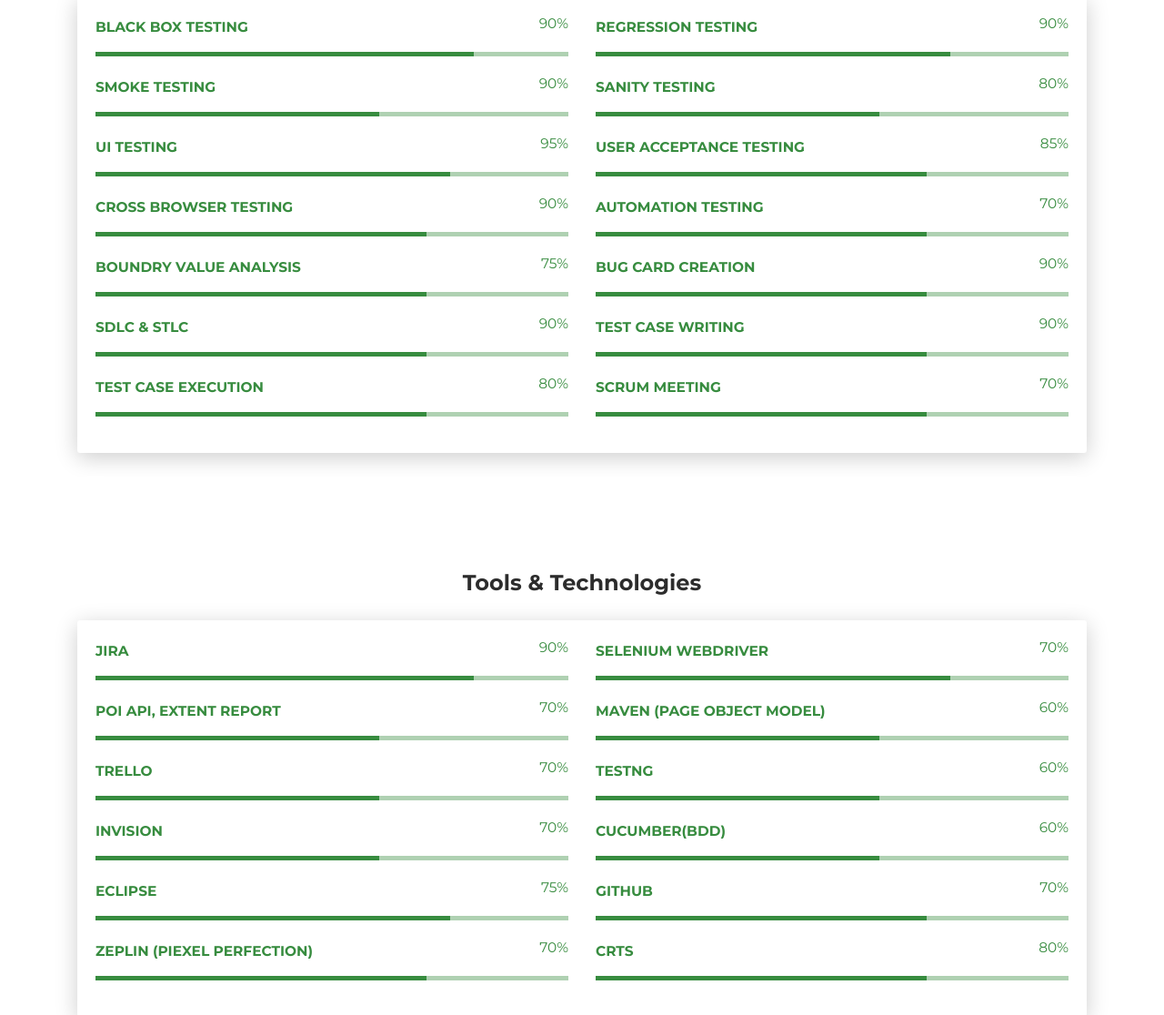
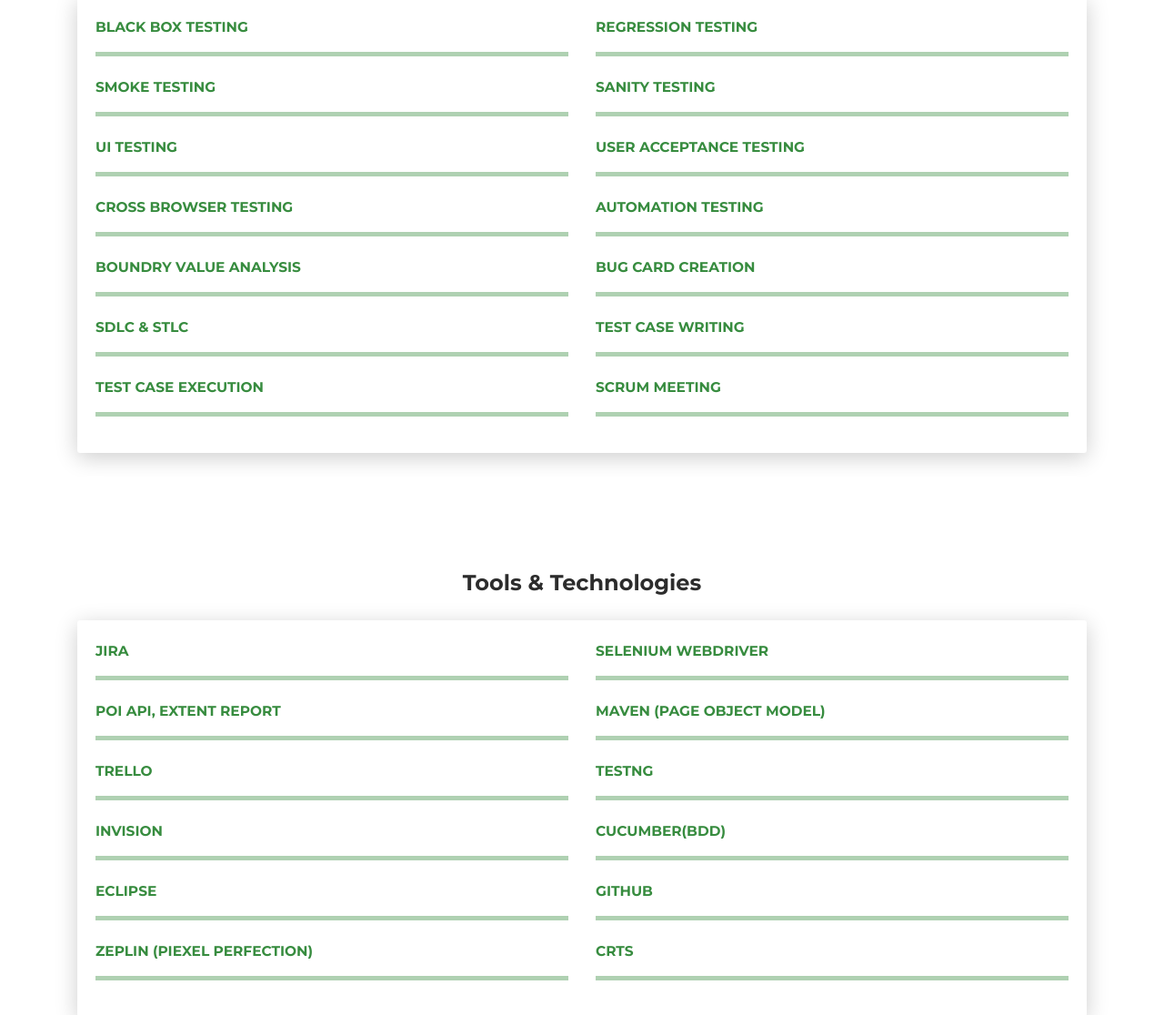
Before and after one commit to hafizamirulhassan/resume, a plain HTML site: page index.html in a window 1280 px wide. Shown: the part 1069-2185 px from the top of the page at 91% size. Drawn offline with Linux system fonts and the light colour scheme.

Commit message:
Progress bar removed

```diff
--- a/index.html
+++ b/index.html
@@ -109,17 +109,15 @@
             <div class="progress-container progress-primary"><span class="progress-badge"><b>Black Box testing</b></span>
 
               <div class="progress">
+             </div>
 
-                <div class="progress-bar progress-bar-primary" data-aos="progress-full" data-aos-offset="10" data-aos-duration="2000" role="progressbar" aria-valuenow="60" aria-valuemin="0" aria-valuemax="100" style="width: 80%;"></div><span class="progress-value">90%</span>
-
-              </div>
 
             </div>
           </div>
           <div class="col-md-6">
             <div class="progress-container progress-primary"><span class="progress-badge"><b>Regression Testing</b></span>
               <div class="progress">
-                <div class="progress-bar progress-bar-primary" data-aos="progress-full" data-aos-offset="10" data-aos-duration="2000" role="progressbar" aria-valuenow="60" aria-valuemin="0" aria-valuemax="100" style="width: 75%;"></div><span class="progress-value">90%</span>
+               <!-- <div class="progress-bar progress-bar-primary" data-aos="progress-full" data-aos-offset="10" data-aos-duration="2000" role="progressbar" aria-valuenow="60" aria-valuemin="0" aria-valuemax="100" style="width: 75%;"></div><span class="progress-value">90%</span> -->
               </div>
             </div>
           </div>
@@ -128,14 +126,14 @@
           <div class="col-md-6">
             <div class="progress-container progress-primary"><span class="progress-badge"><b>Smoke Testing</b></span>
               <div class="progress">
-                <div class="progress-bar progress-bar-primary" data-aos="progress-full" data-aos-offset="10" data-aos-duration="2000" role="progressbar" aria-valuenow="60" aria-valuemin="0" aria-valuemax="100" style="width: 60%;"></div><span class="progress-value">90%</span>
+               <!-- <div class="progress-bar progress-bar-primary" data-aos="progress-full" data-aos-offset="10" data-aos-duration="2000" role="progressbar" aria-valuenow="60" aria-valuemin="0" aria-valuemax="100" style="width: 60%;"></div><span class="progress-value">90%</span> -->
               </div>
             </div>
           </div>
           <div class="col-md-6">
             <div class="progress-container progress-primary"><span class="progress-badge"><b>Sanity Testing</b></span>
               <div class="progress">
-                <div class="progress-bar progress-bar-primary" data-aos="progress-full" data-aos-offset="10" data-aos-duration="2000" role="progressbar" aria-valuenow="60" aria-valuemin="0" aria-valuemax="100" style="width: 60%;"></div><span class="progress-value">80%</span>
+              <!--  <div class="progress-bar progress-bar-primary" data-aos="progress-full" data-aos-offset="10" data-aos-duration="2000" role="progressbar" aria-valuenow="60" aria-valuemin="0" aria-valuemax="100" style="width: 60%;"></div><span class="progress-value">80%</span> -->
               </div>
             </div>
           </div>
@@ -144,70 +142,70 @@
           <div class="col-md-6">
             <div class="progress-container progress-primary"><span class="progress-badge"><b>UI Testing</b></span>
               <div class="progress">
-                <div class="progress-bar progress-bar-primary" data-aos="progress-full" data-aos-offset="10" data-aos-duration="2000" role="progressbar" aria-valuenow="60" aria-valuemin="0" aria-valuemax="100" style="width: 75%;"></div><span class="progress-value">95%</span>
+               <!-- <div class="progress-bar progress-bar-primary" data-aos="progress-full" data-aos-offset="10" data-aos-duration="2000" role="progressbar" aria-valuenow="60" aria-valuemin="0" aria-valuemax="100" style="width: 75%;"></div><span class="progress-value">95%</span> -->
               </div>
             </div>
           </div>
           <div class="col-md-6">
             <div class="progress-container progress-primary"><span class="progress-badge"><b>User Acceptance Testing</b></span>
               <div class="progress">
-                <div class="progress-bar progress-bar-primary" data-aos="progress-full" data-aos-offset="10" data-aos-duration="2000" role="progressbar" aria-valuenow="60" aria-valuemin="0" aria-valuemax="100" style="width: 70%;"></div><span class="progress-value">85%</span>
+               <!-- <div class="progress-bar progress-bar-primary" data-aos="progress-full" data-aos-offset="10" data-aos-duration="2000" role="progressbar" aria-valuenow="60" aria-valuemin="0" aria-valuemax="100" style="width: 70%;"></div><span class="progress-value">85%</span> -->
               </div>
             </div>
           </div>
           <div class="col-md-6">
             <div class="progress-container progress-primary"><span class="progress-badge"><b>Cross Browser Testing</b></span>
               <div class="progress">
-                <div class="progress-bar progress-bar-primary" data-aos="progress-full" data-aos-offset="10" data-aos-duration="2000" role="progressbar" aria-valuenow="60" aria-valuemin="0" aria-valuemax="100" style="width: 70%;"></div><span class="progress-value">90%</span>
+               <!-- <div class="progress-bar progress-bar-primary" data-aos="progress-full" data-aos-offset="10" data-aos-duration="2000" role="progressbar" aria-valuenow="60" aria-valuemin="0" aria-valuemax="100" style="width: 70%;"></div><span class="progress-value">90%</span> -->
               </div>
             </div>
           </div>
           <div class="col-md-6">
             <div class="progress-container progress-primary"><span class="progress-badge"><b>Automation Testing</b></span>
               <div class="progress">
-                <div class="progress-bar progress-bar-primary" data-aos="progress-full" data-aos-offset="10" data-aos-duration="2000" role="progressbar" aria-valuenow="60" aria-valuemin="0" aria-valuemax="100" style="width: 70%;"></div><span class="progress-value">70%</span>
+               <!-- <div class="progress-bar progress-bar-primary" data-aos="progress-full" data-aos-offset="10" data-aos-duration="2000" role="progressbar" aria-valuenow="60" aria-valuemin="0" aria-valuemax="100" style="width: 70%;"></div><span class="progress-value">70%</span> -->
               </div>
             </div>
           </div>
           <div class="col-md-6">
             <div class="progress-container progress-primary"><span class="progress-badge"><b>Boundry Value Analysis</b></span>
               <div class="progress">
-                <div class="progress-bar progress-bar-primary" data-aos="progress-full" data-aos-offset="10" data-aos-duration="2000" role="progressbar" aria-valuenow="60" aria-valuemin="0" aria-valuemax="100" style="width: 70%;"></div><span class="progress-value">75%</span>
+              <!--  <div class="progress-bar progress-bar-primary" data-aos="progress-full" data-aos-offset="10" data-aos-duration="2000" role="progressbar" aria-valuenow="60" aria-valuemin="0" aria-valuemax="100" style="width: 70%;"></div><span class="progress-value">75%</span> -->
               </div>
             </div>
           </div>
           <div class="col-md-6">
             <div class="progress-container progress-primary"><span class="progress-badge"><b>Bug Card Creation</b></span>
               <div class="progress">
-                <div class="progress-bar progress-bar-primary" data-aos="progress-full" data-aos-offset="10" data-aos-duration="2000" role="progressbar" aria-valuenow="60" aria-valuemin="0" aria-valuemax="100" style="width: 70%;"></div><span class="progress-value">90%</span>
+               <!-- <div class="progress-bar progress-bar-primary" data-aos="progress-full" data-aos-offset="10" data-aos-duration="2000" role="progressbar" aria-valuenow="60" aria-valuemin="0" aria-valuemax="100" style="width: 70%;"></div><span class="progress-value">90%</span> -->
               </div>
             </div>
           </div>
           <div class="col-md-6">
             <div class="progress-container progress-primary"><span class="progress-badge"><b>SDLC & STLC</b></span>
               <div class="progress">
-                <div class="progress-bar progress-bar-primary" data-aos="progress-full" data-aos-offset="10" data-aos-duration="2000" role="progressbar" aria-valuenow="60" aria-valuemin="0" aria-valuemax="100" style="width: 70%;"></div><span class="progress-value">90%</span>
+              <!--  <div class="progress-bar progress-bar-primary" data-aos="progress-full" data-aos-offset="10" data-aos-duration="2000" role="progressbar" aria-valuenow="60" aria-valuemin="0" aria-valuemax="100" style="width: 70%;"></div><span class="progress-value">90%</span> -->
               </div>
             </div>
           </div>
           <div class="col-md-6">
             <div class="progress-container progress-primary"><span class="progress-badge"><b>Test Case Writing</b></span>
               <div class="progress">
-                <div class="progress-bar progress-bar-primary" data-aos="progress-full" data-aos-offset="10" data-aos-duration="2000" role="progressbar" aria-valuenow="60" aria-valuemin="0" aria-valuemax="100" style="width: 70%;"></div><span class="progress-value">90%</span>
+               <!-- <div class="progress-bar progress-bar-primary" data-aos="progress-full" data-aos-offset="10" data-aos-duration="2000" role="progressbar" aria-valuenow="60" aria-valuemin="0" aria-valuemax="100" style="width: 70%;"></div><span class="progress-value">90%</span> -->
               </div>
             </div>
           </div>
           <div class="col-md-6">
             <div class="progress-container progress-primary"><span class="progress-badge"><b>Test Case Execution</b></span>
               <div class="progress">
-                <div class="progress-bar progress-bar-primary" data-aos="progress-full" data-aos-offset="10" data-aos-duration="2000" role="progressbar" aria-valuenow="60" aria-valuemin="0" aria-valuemax="100" style="width: 70%;"></div><span class="progress-value">80%</span>
+              <!--  <div class="progress-bar progress-bar-primary" data-aos="progress-full" data-aos-offset="10" data-aos-duration="2000" role="progressbar" aria-valuenow="60" aria-valuemin="0" aria-valuemax="100" style="width: 70%;"></div><span class="progress-value">80%</span> -->
               </div>
             </div>
           </div>
           <div class="col-md-6">
             <div class="progress-container progress-primary"><span class="progress-badge"><b>Scrum Meeting</b></span>
               <div class="progress">
-                <div class="progress-bar progress-bar-primary" data-aos="progress-full" data-aos-offset="10" data-aos-duration="2000" role="progressbar" aria-valuenow="60" aria-valuemin="0" aria-valuemax="100" style="width: 70%;"></div><span class="progress-value">70%</span>
+               <!-- <div class="progress-bar progress-bar-primary" data-aos="progress-full" data-aos-offset="10" data-aos-duration="2000" role="progressbar" aria-valuenow="60" aria-valuemin="0" aria-valuemax="100" style="width: 70%;"></div><span class="progress-value">70%</span> -->
               </div>
             </div>
           </div>
@@ -226,14 +224,14 @@
           <div class="col-md-6">
             <div class="progress-container progress-primary"><span class="progress-badge"><b>Jira</b></span>
               <div class="progress">
-                <div class="progress-bar progress-bar-primary" data-aos="progress-full" data-aos-offset="10" data-aos-duration="2000" role="progressbar" aria-valuenow="60" aria-valuemin="0" aria-valuemax="100" style="width: 80%;"></div><span class="progress-value">90%</span>
+              <!--  <div class="progress-bar progress-bar-primary" data-aos="progress-full" data-aos-offset="10" data-aos-duration="2000" role="progressbar" aria-valuenow="60" aria-valuemin="0" aria-valuemax="100" style="width: 80%;"></div><span class="progress-value">90%</span> -->
               </div>
             </div>
           </div>
           <div class="col-md-6">
             <div class="progress-container progress-primary"><span class="progress-badge"><b>Selenium Webdriver</b></span>
               <div class="progress">
-                <div class="progress-bar progress-bar-primary" data-aos="progress-full" data-aos-offset="10" data-aos-duration="2000" role="progressbar" aria-valuenow="60" aria-valuemin="0" aria-valuemax="100" style="width: 75%;"></div><span class="progress-value">70%</span>
+              <!--  <div class="progress-bar progress-bar-primary" data-aos="progress-full" data-aos-offset="10" data-aos-duration="2000" role="progressbar" aria-valuenow="60" aria-valuemin="0" aria-valuemax="100" style="width: 75%;"></div><span class="progress-value">70%</span> -->
               </div>
             </div>
           </div>
@@ -242,42 +240,42 @@
           <div class="col-md-6">
             <div class="progress-container progress-primary"><span class="progress-badge"><b>POI API, Extent Report</b></span>
               <div class="progress">
-                <div class="progress-bar progress-bar-primary" data-aos="progress-full" data-aos-offset="10" data-aos-duration="2000" role="progressbar" aria-valuenow="60" aria-valuemin="0" aria-valuemax="100" style="width: 60%;"></div><span class="progress-value">70%</span>
+              <!--  <div class="progress-bar progress-bar-primary" data-aos="progress-full" data-aos-offset="10" data-aos-duration="2000" role="progressbar" aria-valuenow="60" aria-valuemin="0" aria-valuemax="100" style="width: 60%;"></div><span class="progress-value">70%</span> -->
               </div>
             </div>
           </div>
           <div class="col-md-6">
             <div class="progress-container progress-primary"><span class="progress-badge"><b>Maven (Page Object Model)</b></span>
               <div class="progress">
-                <div class="progress-bar progress-bar-primary" data-aos="progress-full" data-aos-offset="10" data-aos-duration="2000" role="progressbar" aria-valuenow="60" aria-valuemin="0" aria-valuemax="100" style="width: 60%;"></div><span class="progress-value">60%</span>
+              <!--  <div class="progress-bar progress-bar-primary" data-aos="progress-full" data-aos-offset="10" data-aos-duration="2000" role="progressbar" aria-valuenow="60" aria-valuemin="0" aria-valuemax="100" style="width: 60%;"></div><span class="progress-value">60%</span> -->
               </div>
             </div>
           </div>
           <div class="col-md-6">
             <div class="progress-container progress-primary"><span class="progress-badge"><b>Trello</b></span>
               <div class="progress">
-                <div class="progress-bar progress-bar-primary" data-aos="progress-full" data-aos-offset="10" data-aos-duration="2000" role="progressbar" aria-valuenow="60" aria-valuemin="0" aria-valuemax="100" style="width: 60%;"></div><span class="progress-value">70%</span>
+              <!--  <div class="progress-bar progress-bar-primary" data-aos="progress-full" data-aos-offset="10" data-aos-duration="2000" role="progressbar" aria-valuenow="60" aria-valuemin="0" aria-valuemax="100" style="width: 60%;"></div><span class="progress-value">70%</span> -->
               </div>
             </div>
           </div>
           <div class="col-md-6">
             <div class="progress-container progress-primary"><span class="progress-badge"><b>TestNG</b></span>
               <div class="progress">
-                <div class="progress-bar progress-bar-primary" data-aos="progress-full" data-aos-offset="10" data-aos-duration="2000" role="progressbar" aria-valuenow="60" aria-valuemin="0" aria-valuemax="100" style="width: 60%;"></div><span class="progress-value">60%</span>
+               <!-- <div class="progress-bar progress-bar-primary" data-aos="progress-full" data-aos-offset="10" data-aos-duration="2000" role="progressbar" aria-valuenow="60" aria-valuemin="0" aria-valuemax="100" style="width: 60%;"></div><span class="progress-value">60%</span> -->
               </div>
             </div>
           </div>
           <div class="col-md-6">
             <div class="progress-container progress-primary"><span class="progress-badge"><b>Invision</b></span>
               <div class="progress">
-                <div class="progress-bar progress-bar-primary" data-aos="progress-full" data-aos-offset="10" data-aos-duration="2000" role="progressbar" aria-valuenow="60" aria-valuemin="0" aria-valuemax="100" style="width: 60%;"></div><span class="progress-value">70%</span>
+               <!-- <div class="progress-bar progress-bar-primary" data-aos="progress-full" data-aos-offset="10" data-aos-duration="2000" role="progressbar" aria-valuenow="60" aria-valuemin="0" aria-valuemax="100" style="width: 60%;"></div><span class="progress-value">70%</span> -->
               </div>
             </div>
           </div>
           <div class="col-md-6">
             <div class="progress-container progress-primary"><span class="progress-badge"><b>Cucumber(BDD)</b></span>
               <div class="progress">
-                <div class="progress-bar progress-bar-primary" data-aos="progress-full" data-aos-offset="10" data-aos-duration="2000" role="progressbar" aria-valuenow="60" aria-valuemin="0" aria-valuemax="100" style="width: 60%;"></div><span class="progress-value">60%</span>
+              <!--  <div class="progress-bar progress-bar-primary" data-aos="progress-full" data-aos-offset="10" data-aos-duration="2000" role="progressbar" aria-valuenow="60" aria-valuemin="0" aria-valuemax="100" style="width: 60%;"></div><span class="progress-value">60%</span> -->
               </div>
             </div>
           </div>
@@ -286,14 +284,14 @@
           <div class="col-md-6">
             <div class="progress-container progress-primary"><span class="progress-badge"><b>Eclipse</b></span>
               <div class="progress">
-                <div class="progress-bar progress-bar-primary" data-aos="progress-full" data-aos-offset="10" data-aos-duration="2000" role="progressbar" aria-valuenow="60" aria-valuemin="0" aria-valuemax="100" style="width: 75%;"></div><span class="progress-value">75%</span>
+              <!--  <div class="progress-bar progress-bar-primary" data-aos="progress-full" data-aos-offset="10" data-aos-duration="2000" role="progressbar" aria-valuenow="60" aria-valuemin="0" aria-valuemax="100" style="width: 75%;"></div><span class="progress-value">75%</span> -->
               </div>
             </div>
           </div>
           <div class="col-md-6">
             <div class="progress-container progress-primary"><span class="progress-badge"><b>Github</b></span>
               <div class="progress">
-                <div class="progress-bar progress-bar-primary" data-aos="progress-full" data-aos-offset="10" data-aos-duration="2000" role="progressbar" aria-valuenow="60" aria-valuemin="0" aria-valuemax="100" style="width: 70%;"></div><span class="progress-value">70%</span>
+               <!-- <div class="progress-bar progress-bar-primary" data-aos="progress-full" data-aos-offset="10" data-aos-duration="2000" role="progressbar" aria-valuenow="60" aria-valuemin="0" aria-valuemax="100" style="width: 70%;"></div><span class="progress-value">70%</span> -->
               </div>
             </div>
           </div>
@@ -302,14 +300,14 @@
         <div class="col-md-6">
             <div class="progress-container progress-primary"><span class="progress-badge"><b>Zeplin (Piexel Perfection)</b></span>
               <div class="progress">
-                <div class="progress-bar progress-bar-primary" data-aos="progress-full" data-aos-offset="10" data-aos-duration="2000" role="progressbar" aria-valuenow="60" aria-valuemin="0" aria-valuemax="100" style="width: 70%;"></div><span class="progress-value">70%</span>
+               <!-- <div class="progress-bar progress-bar-primary" data-aos="progress-full" data-aos-offset="10" data-aos-duration="2000" role="progressbar" aria-valuenow="60" aria-valuemin="0" aria-valuemax="100" style="width: 70%;"></div><span class="progress-value">70%</span> -->
               </div>
             </div>
             </div>
             <div class="col-md-6">
             <div class="progress-container progress-primary"><span class="progress-badge"><b>CRTS</b></span>
               <div class="progress">
-                <div class="progress-bar progress-bar-primary" data-aos="progress-full" data-aos-offset="10" data-aos-duration="2000" role="progressbar" aria-valuenow="60" aria-valuemin="0" aria-valuemax="100" style="width: 70%;"></div><span class="progress-value">80%</span>
+               <!-- <div class="progress-bar progress-bar-primary" data-aos="progress-full" data-aos-offset="10" data-aos-duration="2000" role="progressbar" aria-valuenow="60" aria-valuemin="0" aria-valuemax="100" style="width: 70%;"></div><span class="progress-value">80%</span> -->
               </div>
             </div>
             </div>
```
